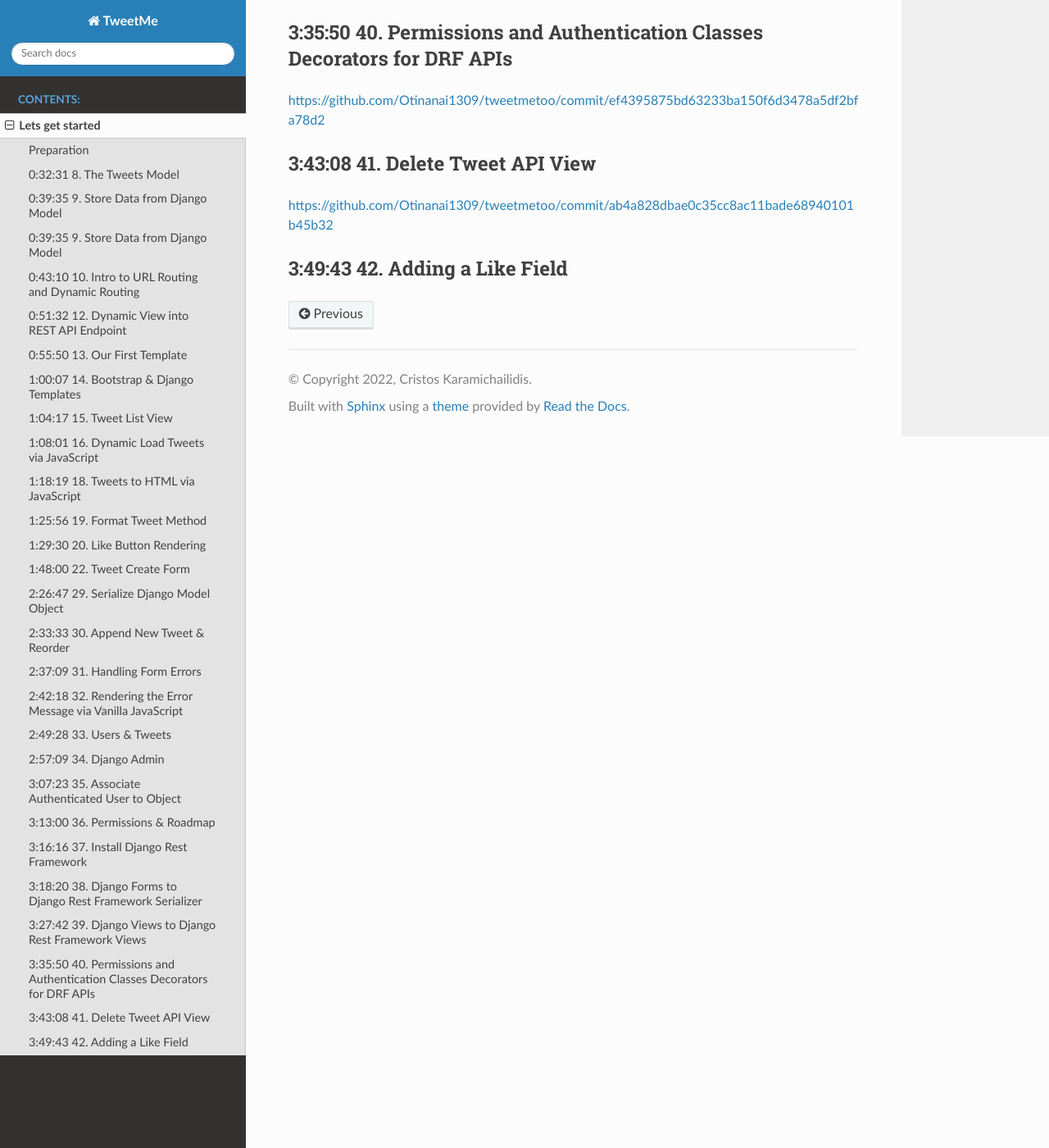
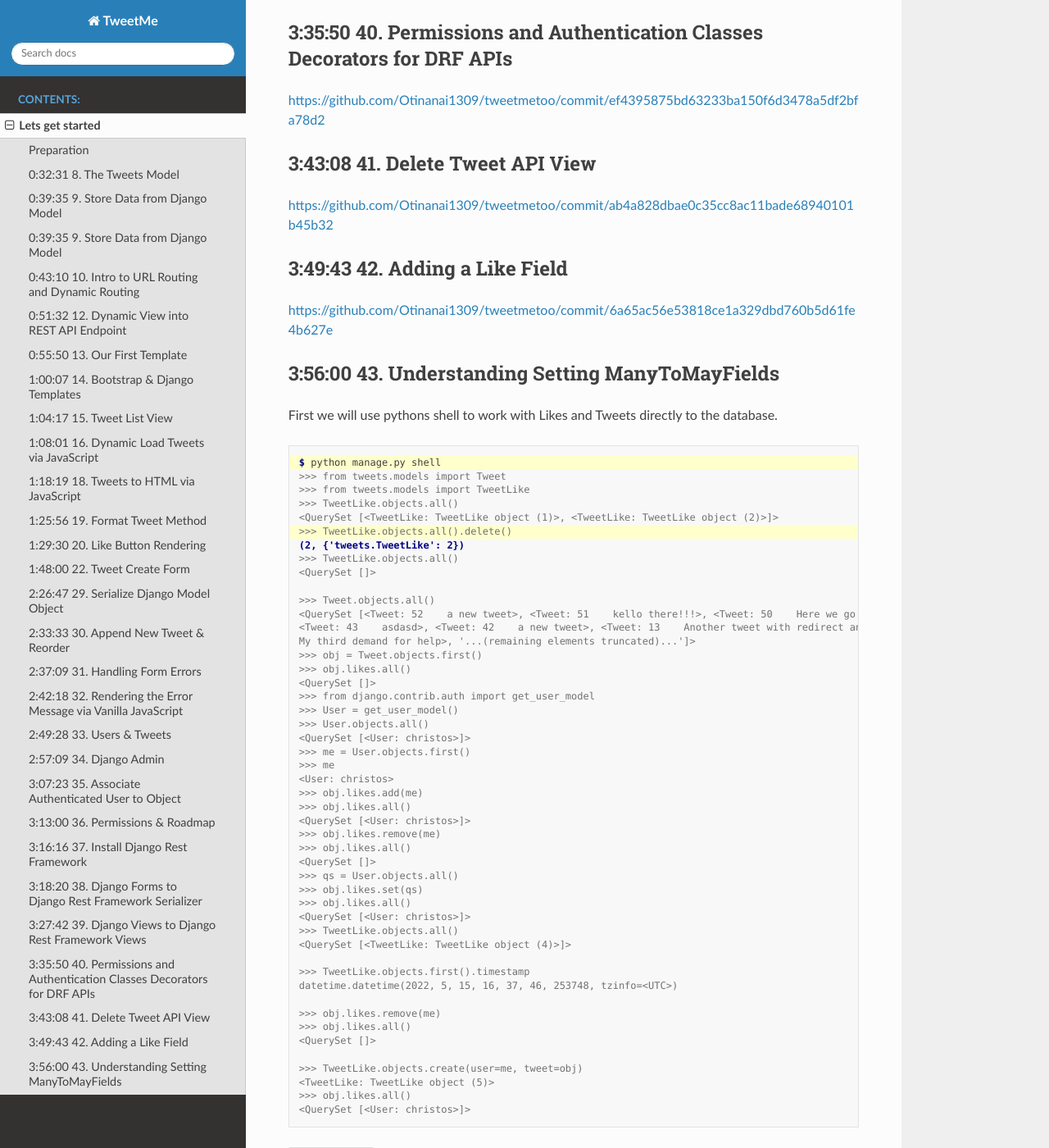
Before and after one commit to Otinanai1309/tweetmetoo, a Sphinx documentation site: the page built from docs/startproject.rst, in a window 1280 px wide and 1400 px high, scrolled down 13516 px. Shown: the whole window at 82% size. Built offline with Sphinx 7.4.7 and the Read the Docs theme 2.0.0, drawn with Linux system fonts in a browser that asks for light colours.

Commit message:
43. Understanding Setting ManyToMayFields

```diff
--- a/docs/startproject.rst
+++ b/docs/startproject.rst
@@ -1303,3 +1303,63 @@ https://github.com/Otinanai1309/tweetmetoo/commit/ab4a828dbae0c35cc8ac11bade6894
 
 3:49:43 42. Adding a Like Field
 -------------------------------
+
+https://github.com/Otinanai1309/tweetmetoo/commit/6a65ac56e53818ce1a329dbd760b5d61fe4b627e
+
+
+3:56:00 43. Understanding Setting ManyToMayFields
+-------------------------------------------------
+
+First we will use pythons shell to work with Likes and Tweets directly to the database.
+
+.. code-block:: console
+    :emphasize-lines: 1, 6
+
+    $ python manage.py shell
+    >>> from tweets.models import Tweet
+    >>> from tweets.models import TweetLike
+    >>> TweetLike.objects.all()
+    <QuerySet [<TweetLike: TweetLike object (1)>, <TweetLike: TweetLike object (2)>]>
+    >>> TweetLike.objects.all().delete()
+    (2, {'tweets.TweetLike': 2})
+    >>> TweetLike.objects.all()
+    <QuerySet []>
+
+    >>> Tweet.objects.all()
+    <QuerySet [<Tweet: 52    a new tweet>, <Tweet: 51    kello there!!!>, <Tweet: 50    Here we go!!!!>, <Tweet: 47    Yet another try with that obj>, <Tweet: 46    another try with staus 200>, <Tweet: 45    another try with staus 200>, <Tweet: 44    HI there!! Whats up?>,
+    <Tweet: 43    asdasd>, <Tweet: 42    a new tweet>, <Tweet: 13    Another tweet with redirect and is_safe_url implemented!!>, <Tweet: 12    Yet another cool tweet!>, <Tweet: 11    Another cool tweet!!>, <Tweet: 10    Yet another testing tweet!>, <Tweet: 9    again!!!>, <Tweet: 8    Another tweet>, <Tweet: 7    Hello, yet again!!!>, <Tweet: 6    Hello, again!>, <Tweet: 5    Hi there!>, <Tweet: 4    my forth attemp will be succesful!>, <Tweet: 3
+    My third demand for help>, '...(remaining elements truncated)...']>
+    >>> obj = Tweet.objects.first()
+    >>> obj.likes.all()
+    <QuerySet []>
+    >>> from django.contrib.auth import get_user_model
+    >>> User = get_user_model()
+    >>> User.objects.all()
+    <QuerySet [<User: christos>]>
+    >>> me = User.objects.first()
+    >>> me
+    <User: christos>
+    >>> obj.likes.add(me)
+    >>> obj.likes.all()
+    <QuerySet [<User: christos>]>
+    >>> obj.likes.remove(me)
+    >>> obj.likes.all()
+    <QuerySet []>
+    >>> qs = User.objects.all()
+    >>> obj.likes.set(qs)
+    >>> obj.likes.all()
+    <QuerySet [<User: christos>]>
+    >>> TweetLike.objects.all()
+    <QuerySet [<TweetLike: TweetLike object (4)>]>
+
+    >>> TweetLike.objects.first().timestamp
+    datetime.datetime(2022, 5, 15, 16, 37, 46, 253748, tzinfo=<UTC>)
+
+    >>> obj.likes.remove(me)
+    >>> obj.likes.all()
+    <QuerySet []>
+
+    >>> TweetLike.objects.create(user=me, tweet=obj)
+    <TweetLike: TweetLike object (5)>
+    >>> obj.likes.all()
+    <QuerySet [<User: christos>]>
```
Also changed, not shown: 7 other files.
